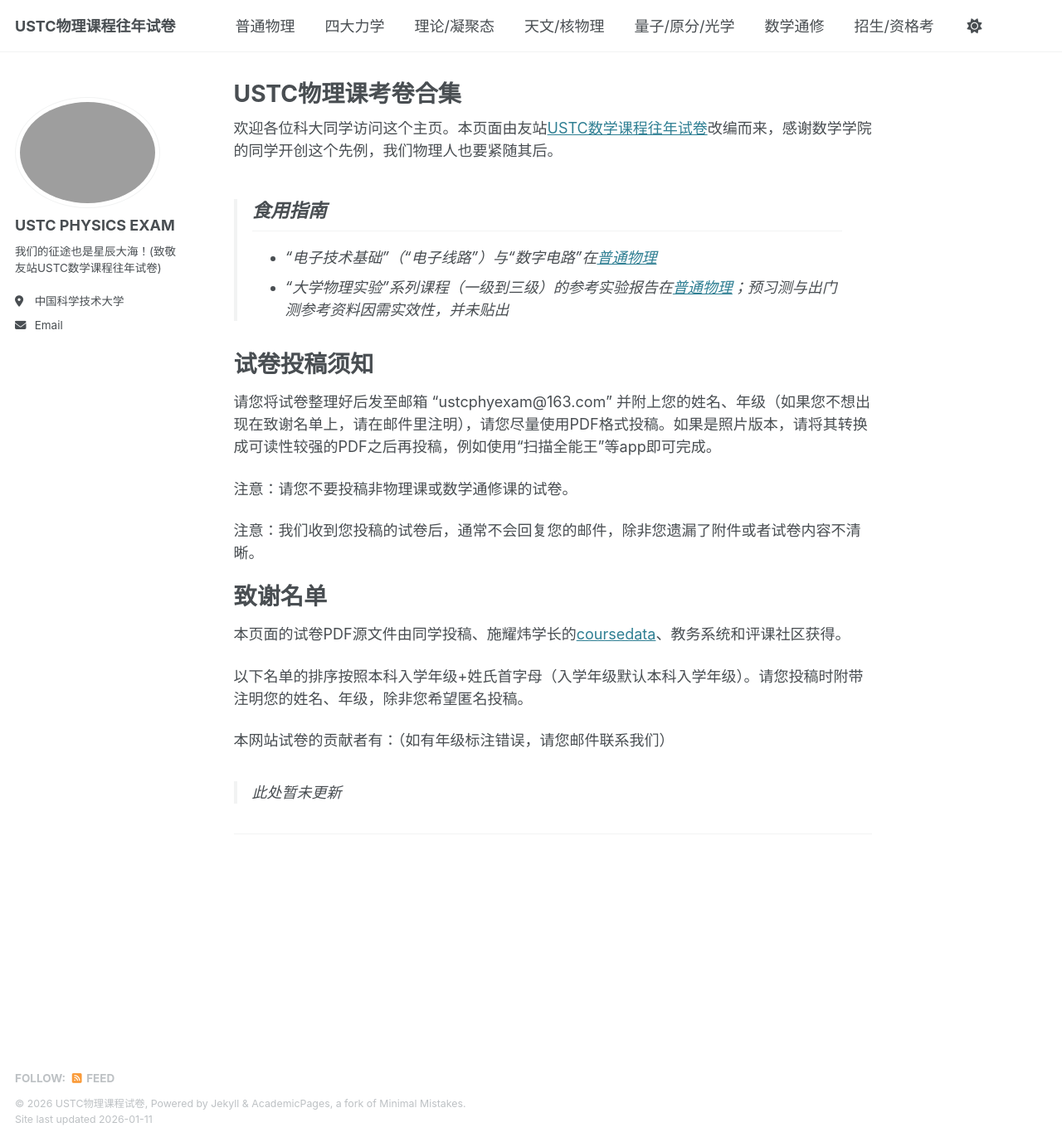
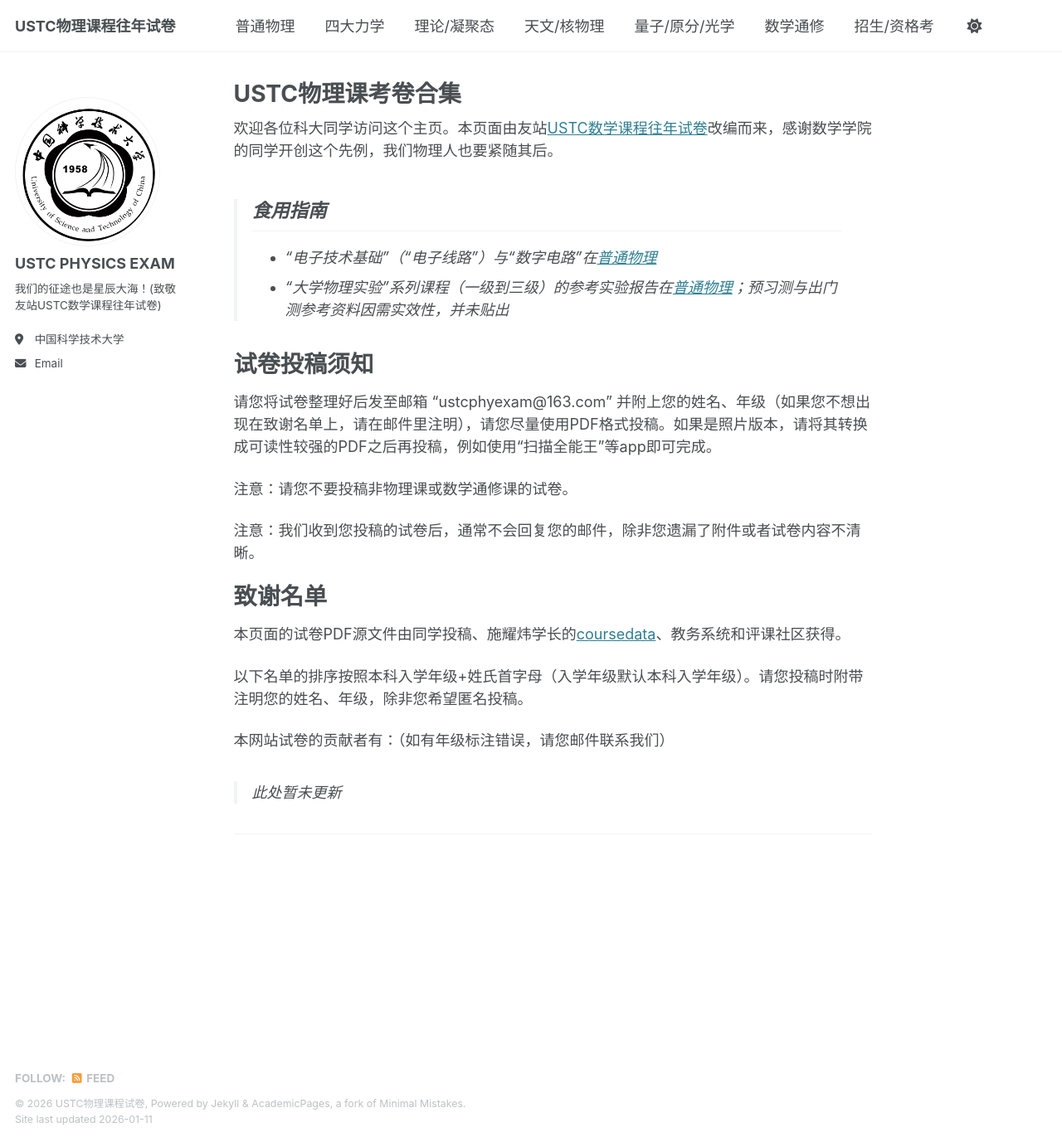
Before and after one commit to ustcphyexam/ustcphyexam.github.io, a Jekyll site: the page built from _pages/about.md, in a window 1280 px wide and 1377 px high. Shown: the whole window at 83% size. Built offline with Jekyll 4.4.1, drawn with Linux system fonts in a browser that asks for light colours.

Commit message:
udpate logo

```diff
--- a/_config.yml
+++ b/_config.yml
@@ -22,7 +22,7 @@ repository               : "https://github.com/ustcphyexam/ustcphyexam.github.io
 #               Additional customization can be done by editing /_includes/author-profile.html
 author:
   # Biographic information
-  avatar           : "ustcblack.png"
+  avatar           : "ustcblack.jpg"
   name             : "USTC PHYSICS EXAM"
   bio              : "我们的征途也是星辰大海！(致敬友站USTC数学课程往年试卷)"
   location         : "中国科学技术大学"
```
